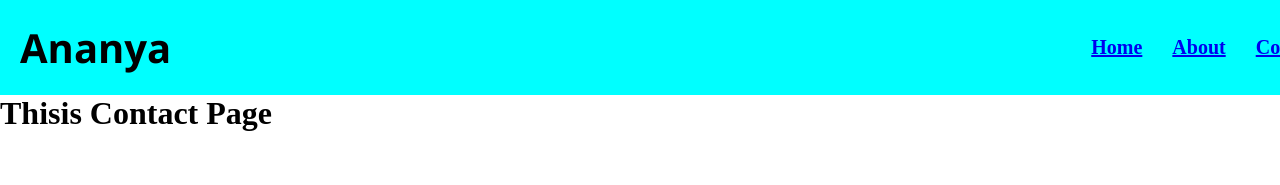
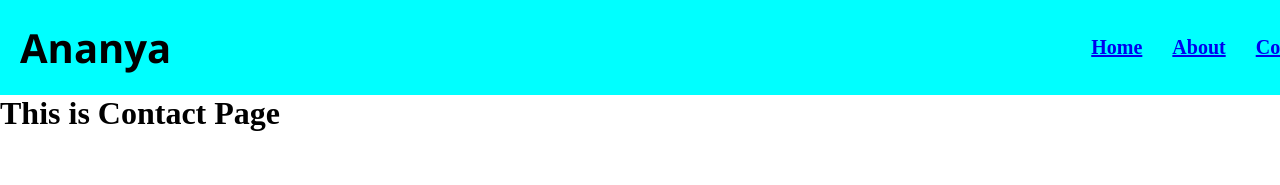
Before and after one commit to Lipsa0704/MINDMESH, a React (Vite) app in the folder AP_08/day4_class/: page /contact in a window 1280 px wide. Shown: the top 185 px of the page. Built offline with nearby package versions, Linux system fonts and the light colour scheme.

Commit message:
Update Contact.jsx

```diff
--- a/AP_08/day4_class/src/components/Contact.jsx
+++ b/AP_08/day4_class/src/components/Contact.jsx
@@ -2,7 +2,7 @@ import React from "react";
 const Contact=()=>{
   return(
     <>
-      <h1>Thisis Contact Page</h1>
+      <h1>This is Contact Page</h1>
     </>
   )
 }
```
